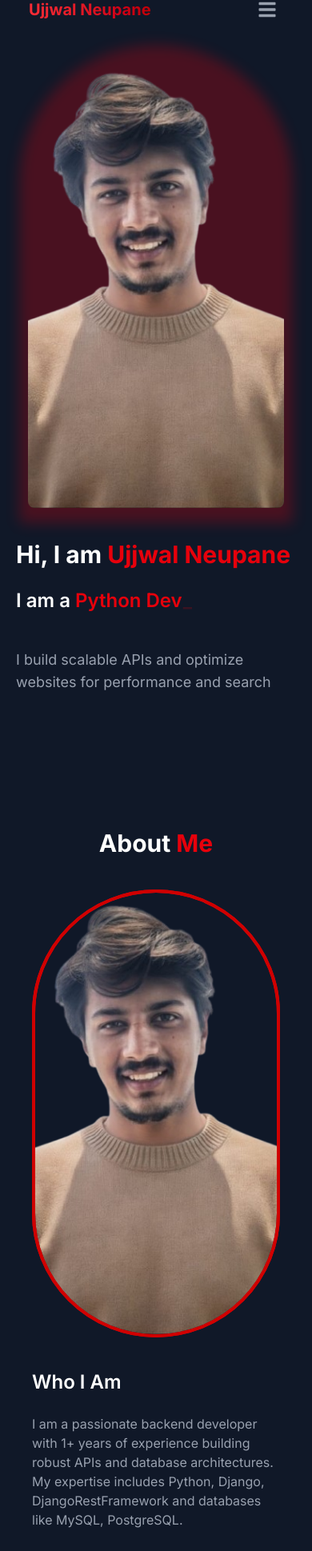
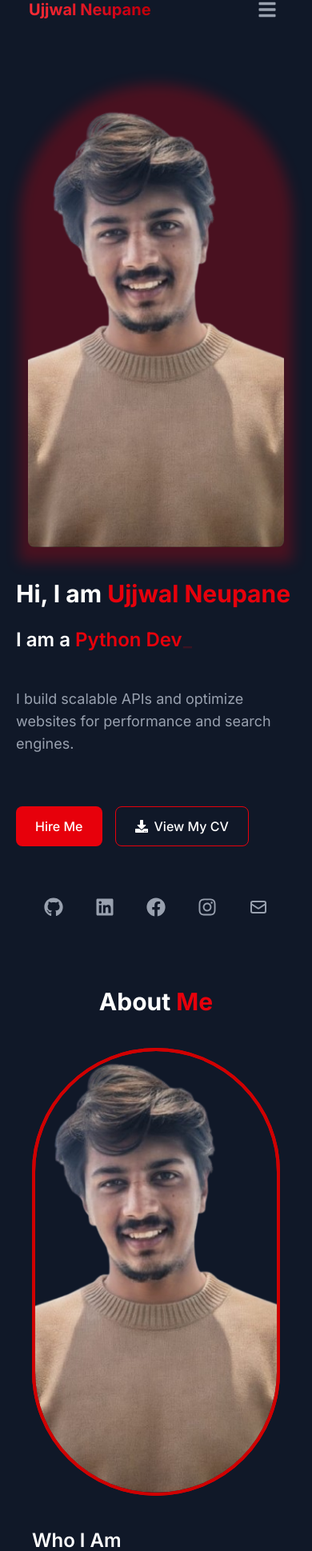
Before and after one commit to UjjwalN15/codeujjwal, a Next.js app: page / in a window 390 px wide. Shown: the part 40-1979 px from the top of the page at 80% size. Built offline with nearby package versions, Linux system fonts and the light colour scheme.

Commit message:
Code Updated

```diff
--- a/src/components/sections/About.tsx
+++ b/src/components/sections/About.tsx
@@ -4,7 +4,7 @@ import Image from "next/image";
 
 export default function About() {
   return (
-    <section id="about" className="py-10 px-6 md:px-20 mt-[120px] md:-mt-[50px]">
+    <section id="about" className="py-10 px-6 md:px-20 mt-[20px] md:-mt-[50px]">
       <motion.h2
         initial={{ opacity: 0, y: 50 }}
         whileInView={{ opacity: 1, y: 0 }}
--- a/src/components/sections/Contact.tsx
+++ b/src/components/sections/Contact.tsx
@@ -56,7 +56,7 @@ export default function Contact() {
   };
 
   return (
-    <section id="contact" className="py-10 px-6 md:px-20 mt-[120px] md:mt-[-1px]">
+    <section id="contact" className="py-10 px-6 md:px-20 mt-[20px] md:mt-[-1px]">
       <motion.h2
         initial={{ opacity: 0, y: 50 }}
         whileInView={{ opacity: 1, y: 0 }}
--- a/src/components/sections/Experience.tsx
+++ b/src/components/sections/Experience.tsx
@@ -28,7 +28,7 @@ const experienceData = [
 
 export default function Experience() {
   return (
-    <section id="experience" className="py-10 px-6 md:px-20 mt-[120px] md:mt-[-1px]">
+    <section id="experience" className="py-10 px-6 md:px-20 mt-[20px] md:mt-[-1px]">
       <motion.h2
         initial={{ opacity: 0, y: 50 }}
         whileInView={{ opacity: 1, y: 0 }}
--- a/src/components/sections/Hero.tsx
+++ b/src/components/sections/Hero.tsx
@@ -129,7 +129,7 @@ import { HiOutlineMail } from "react-icons/hi";
 
 export default function Hero() {
   return (
-    <section className="relative h-screen flex flex-col-reverse md:flex-row items-center justify-center px-6 md:px-20 gap-10 overflow-hidden">
+    <section className="relative min-h-screen flex flex-col-reverse md:flex-row items-center justify-center px-6 md:px-20 gap-10 overflow-hidden">
       {/* Particle Background */}
       {/* <div className="absolute inset-0 -z-10"> */}
       {/* </div> */}
@@ -158,7 +158,7 @@ export default function Hero() {
           </span>
         </h1>
 
-        <p className="text-lg p-5 text-gray-400">
+        <p className="text-lg p-5 h-max text-gray-400">
           I build scalable APIs and optimize websites for performance and search engines.
         </p>
 
@@ -191,7 +191,7 @@ export default function Hero() {
           </motion.button>
         </div>
 
-        <div className="flex gap-4 mt-6 p-5">
+        <div className="flex gap-10 justify-center md:justify-start md:gap-4 mt-6 p-5">
           {[
             { icon: <FaGithub size={24} />, url: "https://github.com/UjjwalN15" },
             { icon: <FaLinkedin size={24} />, url: "https://www.linkedin.com/in/ujjwal-neupane-84a853234/" },
@@ -217,7 +217,7 @@ export default function Hero() {
         initial={{ opacity: 0, x: 50 }}
         animate={{ opacity: 1, x: 0 }}
         transition={{ duration: 0.5 }}
-        className="md:w-1/2 flex justify-center"
+        className="md:w-1/2 flex justify-center mt-[-200px] md:mt-0"
       >
         <div className="relative w-80 h-140 mt-[300px] md:w-96 md:h-full md:ml-50 md:mt-[-50px] ">
           <motion.div
--- a/src/components/sections/Projects.tsx
+++ b/src/components/sections/Projects.tsx
@@ -49,7 +49,7 @@ export default function Projects() {
   };
 
   return (
-    <section id="projects" className="py-10 px-6 md:px-20 mt-[120px] md:mt-[-1px]">
+    <section id="projects" className="py-10 px-6 md:px-20 mt-[20px] md:mt-[-1px]">
       <motion.h2
               initial={{ opacity: 0, y: 50 }}
               whileInView={{ opacity: 1, y: 0 }}
--- a/src/components/sections/Skills.tsx
+++ b/src/components/sections/Skills.tsx
@@ -42,7 +42,7 @@ const skillsData = [
 
 export default function Skills() {
   return (
-    <section id="skills" className="py-10 px-6 md:px-20 mt-[120px] md:mt-[-1px]">
+    <section id="skills" className="py-10 px-6 md:px-20 mt-[20px] md:mt-[-1px]">
       <motion.h2
         initial={{ opacity: 0, y: 50 }}
         whileInView={{ opacity: 1, y: 0 }}
```
